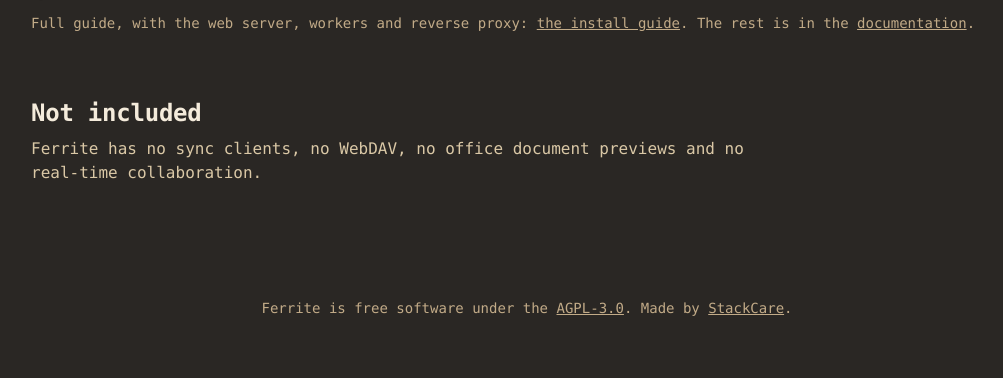
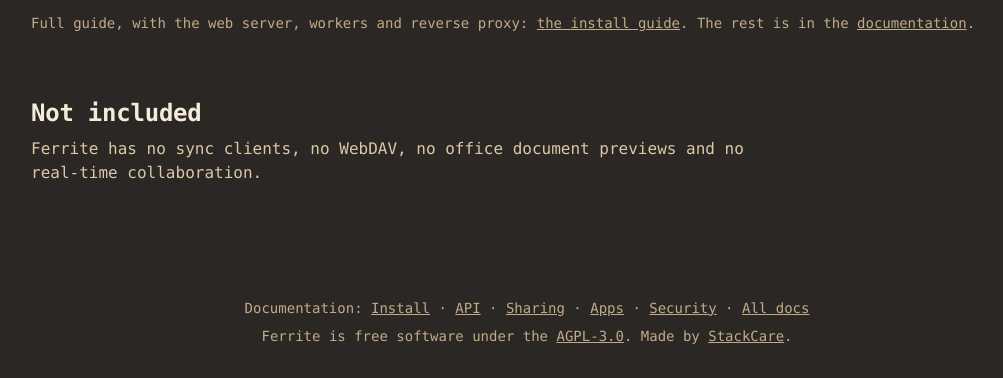
Before and after one commit to zhoorta/ferrite, a Laravel app: template resources/views/landing.blade.php in a window 1280 px wide. Shown: the part 3448-3826 px from the top of the page, without its empty margins (113-1116 px from the left). Before the commit the page ends 3764 px from the top, so only its background shows below. Run offline with Laravel 12, Linux system fonts and the light colour scheme; the template is opened without the code that fills it, so the values that code supplies are empty; style sheets or scripts are compiled from the project's sources; some libraries are stand-ins or nearby versions.

Commit message:
Docs: plainer group names, documentation links in the footer

```diff
--- a/resources/views/partials/site-footer.blade.php
+++ b/resources/views/partials/site-footer.blade.php
@@ -1,4 +1,15 @@
 <footer class="border-t border-zinc-200 py-8 text-center text-sm text-zinc-500 dark:border-zinc-800">
-    Ferrite is free software under the <a class="underline" href="{{ config('ferrite.repo_url') }}/blob/main/LICENSE">AGPL-3.0</a>.
-    Made by <a class="underline" href="https://stackcare.pt/en">StackCare</a>.
+    <p>
+        Documentation:
+        <a class="underline" href="{{ route('docs.show', 'install') }}">Install</a> ·
+        <a class="underline" href="{{ route('docs.show', 'api') }}">API</a> ·
+        <a class="underline" href="{{ route('docs.show', 'sharing') }}">Sharing</a> ·
+        <a class="underline" href="{{ route('docs.show', 'apps') }}">Apps</a> ·
+        <a class="underline" href="{{ route('docs.show', 'security') }}">Security</a> ·
+        <a class="underline" href="{{ route('docs.index') }}">All docs</a>
+    </p>
+    <p class="mt-2">
+        Ferrite is free software under the <a class="underline" href="{{ config('ferrite.repo_url') }}/blob/main/LICENSE">AGPL-3.0</a>.
+        Made by <a class="underline" href="https://stackcare.pt/en">StackCare</a>.
+    </p>
 </footer>
```
Also changed, not shown: app/Support/Docs.php (+14 -14 lines).
